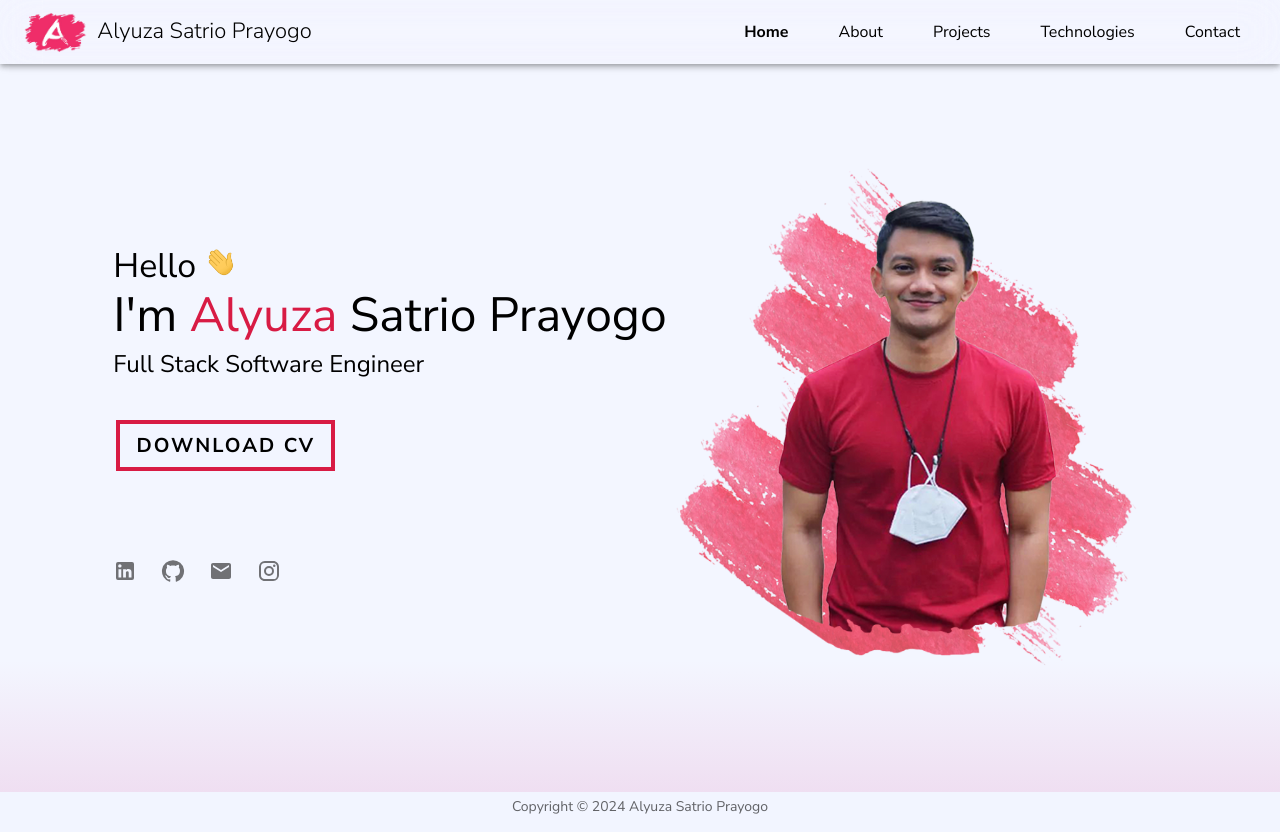
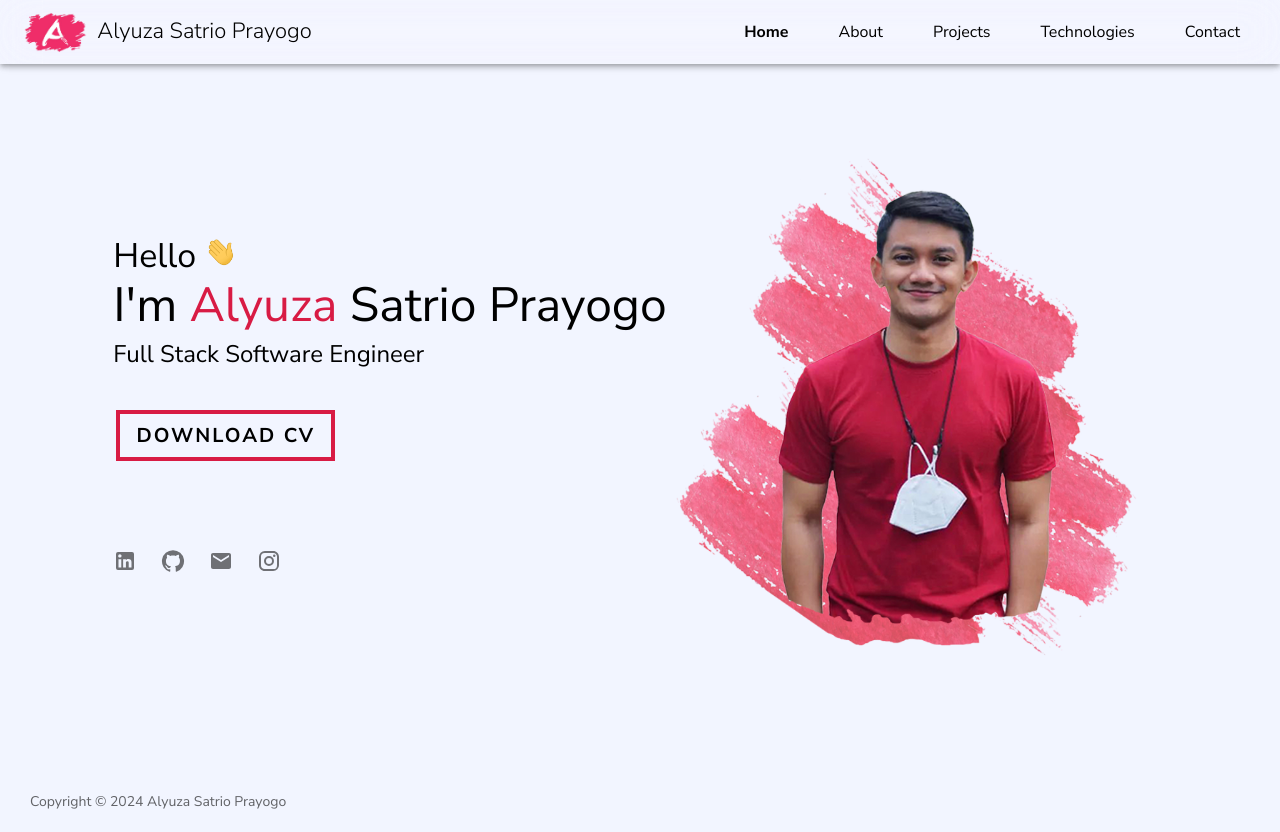
Before and after one commit to alyuza/Personal-Website, a React (Vite) app: page / in a window 1280 px wide. Built offline with nearby package versions, Linux system fonts and the light colour scheme.

Commit message:
modify : footer

```diff
--- a/src/components/Footer/footer.module.scss
+++ b/src/components/Footer/footer.module.scss
@@ -1,4 +1,4 @@
 .footer {
-  background-color: rgb(242, 245, 255);
-  padding: 5px;
+  background-color: transparent;
+  padding: 20px 30px;
 }
--- a/src/components/Footer/index.jsx
+++ b/src/components/Footer/index.jsx
@@ -8,7 +8,7 @@ import styles from "./footer.module.scss"
 export default function Footer() {
   return (
     <Box component="footer" className={styles.footer}>
-        {/* <Grid container spacing={5}>
+      {/* <Grid container spacing={5}>
           <Grid item xs={12} sm={4}>
             <Typography variant="h6" color="text.primary" gutterBottom>
               About me
@@ -66,11 +66,11 @@ export default function Footer() {
           </Grid>
         </Grid> */}
 
-        <Box>
-          <Typography variant="body2" color="text.secondary" align="center">
-            {"Copyright © 2024 Alyuza Satrio Prayogo"}
-          </Typography>
-        </Box>
+      <Box>
+        <Typography variant="body2" color="text.secondary">
+          {"Copyright © 2024 Alyuza Satrio Prayogo"}
+        </Typography>
+      </Box>
     </Box >
   );
 }
--- a/src/components/MainPage/HomeSection/home.module.scss
+++ b/src/components/MainPage/HomeSection/home.module.scss
@@ -3,12 +3,13 @@ $color1: #cfd8dc;
 $color2: rgb(216, 27, 68); // red
 $color3: rgb(214, 2, 2); // darker
 
+$bcolor0: rgb(242, 245, 255);
 $bcolor1: linear-gradient(180deg, rgba(255, 255, 255, 0.101) 0%, rgba(255, 255, 255, 0.10407913165266103) 14%, rgba(255, 255, 255, 0.10127801120448177) 82%, rgba(216, 27, 123, 0.10127801120448177) 100%);
 
 .home {
-  background: $bcolor1;
+  background: $bcolor0;
   padding: 0px 20px 20px 20px;
-  height: 88.5vh;
+  height: 86vh;
   display: flex;
   justify-content: center;
   align-items: center;
```
